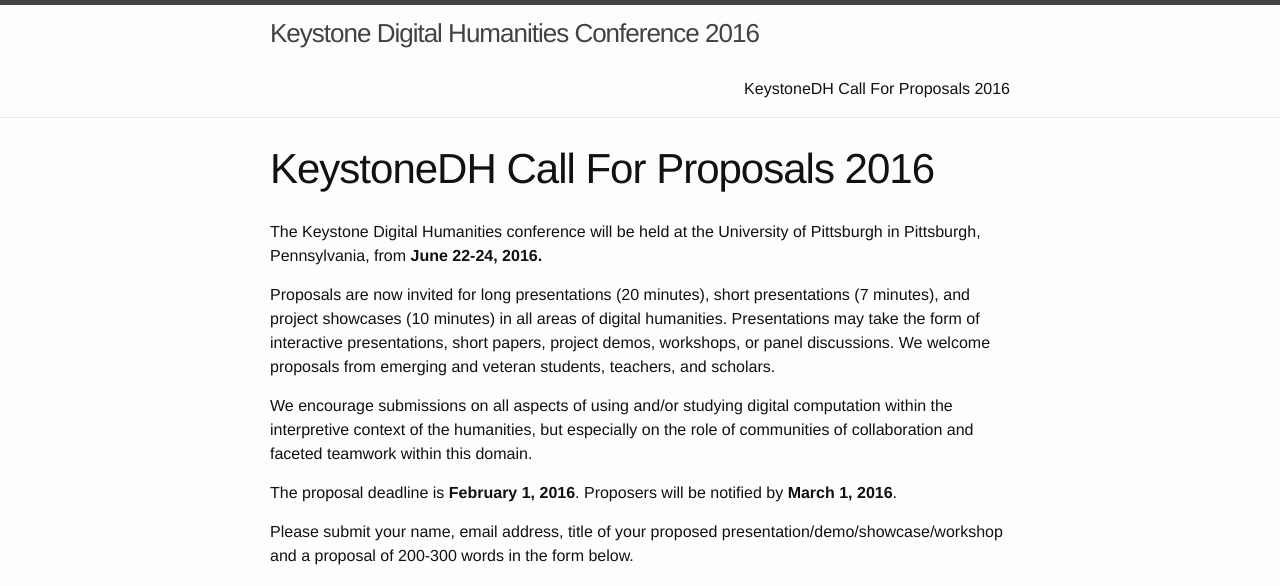
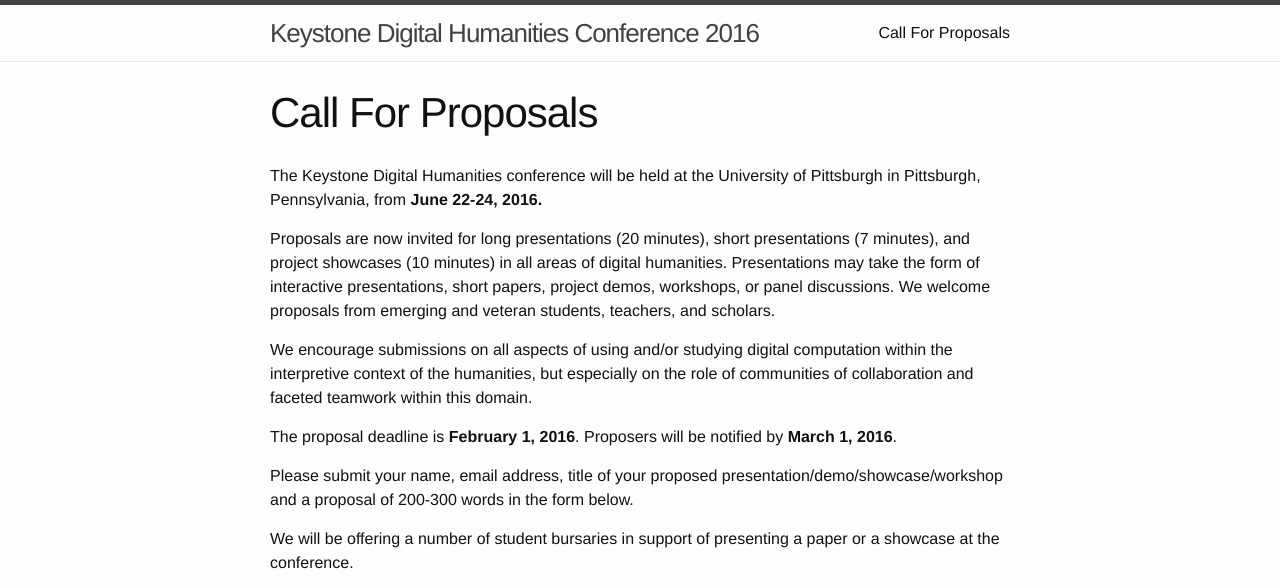
Before and after one commit to KeystoneDH/2016, a Jekyll site: the page built from cfp.md, in a window 1280 px wide and 900 px high, cut to the strip 0-586 px from the top of the window. Built offline with Jekyll 4.4.1, drawn with Linux system fonts in a browser that asks for light colours.

Commit message:
Update cfp.md

```diff
--- a/cfp.md
+++ b/cfp.md
@@ -1,6 +1,6 @@
 ---
 layout: page
-title: KeystoneDH Call For Proposals 2016
+title: Call For Proposals
 permalink: /cfp/
 published: true
 ---
@@ -20,4 +20,4 @@ We will be offering a number of student bursaries in support of presenting a pap
 
 
 
-<iframe src="https://docs.google.com/forms/d/1B1pJ-rrBNGOBBiVwKQlwY0vP6MYRODcW-_GgFGv7tOA/viewform?embedded=true#start=embed" width="760" height="1600" frameborder="0" marginheight="0" marginwidth="0">Loading...</iframe>
+<iframe src="https://docs.google.com/forms/d/1B1pJ-rrBNGOBBiVwKQlwY0vP6MYRODcW-_GgFGv7tOA/viewform?embedded=true#start=embed" width="760" height="1000" frameborder="0" marginheight="0" marginwidth="0">Loading...</iframe>
```
